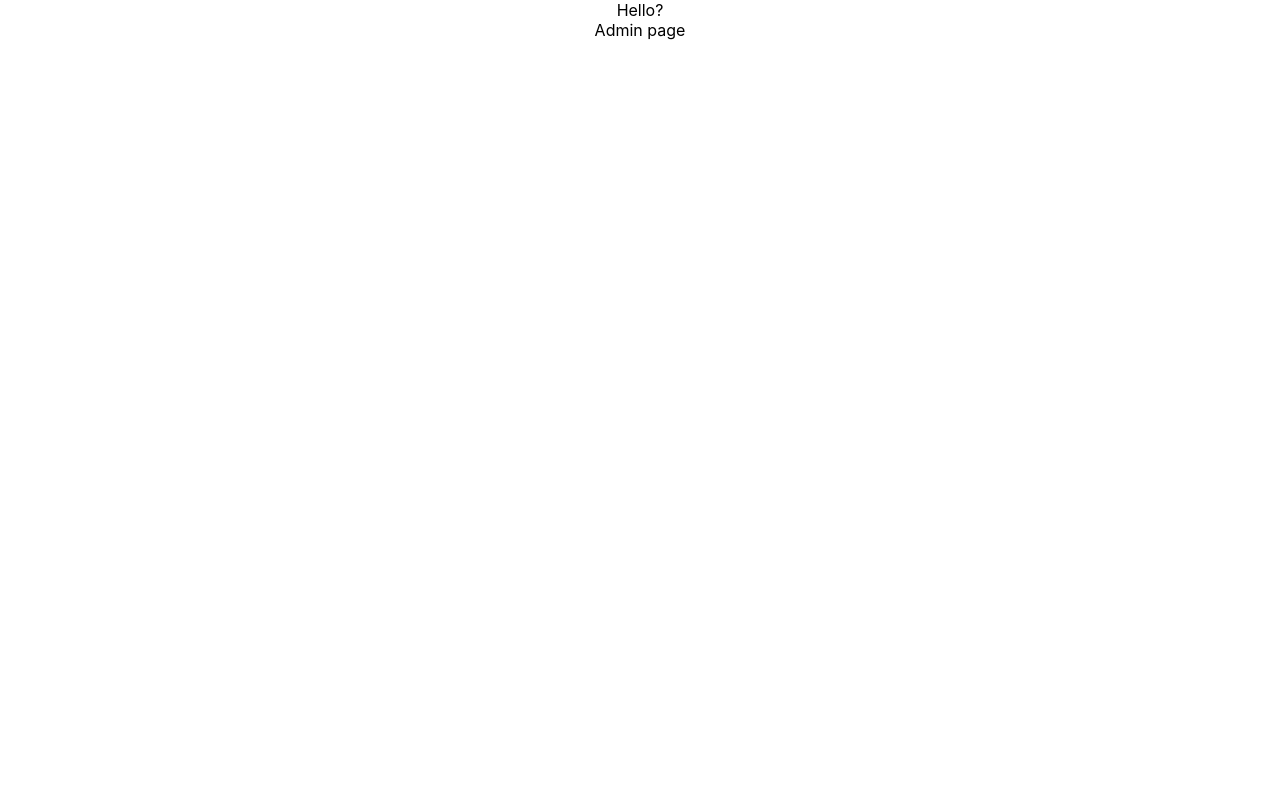
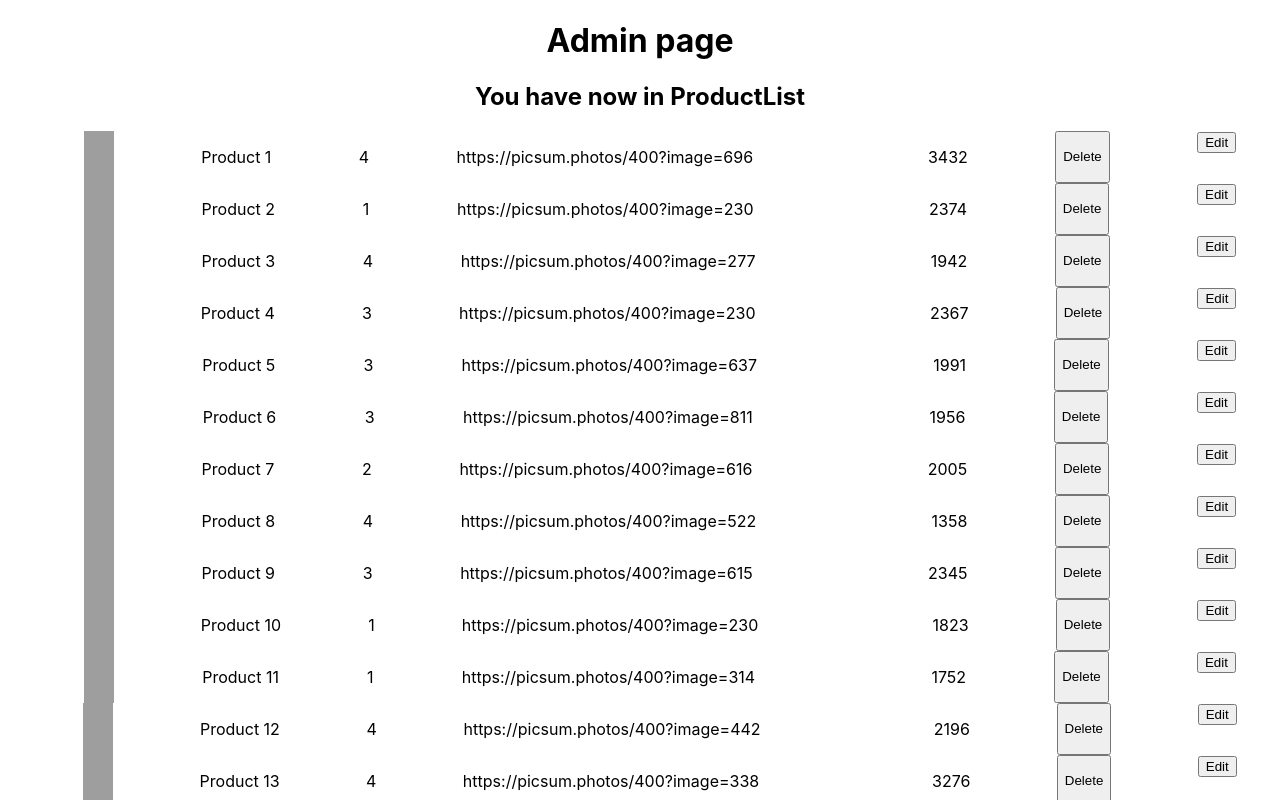
Before and after one commit to adeltancsik/webshop, a React (Create React App) app: page /admin in a window 1280 px wide. Shown: the top 800 px of the page. Built offline with nearby package versions, Linux system fonts and the light colour scheme; data requests are answered from the project's data file; grey boxes are pictures that could not be loaded.

Commit message:
can delete product from admin almost with warning

```diff
--- a/src/actions/productList.js
+++ b/src/actions/productList.js
@@ -27,8 +27,9 @@ export function productDeletedSuccess(id) {
 
 //
 export function deleteProduct(id) {
-  return function(dispatch, getState) {
-    // if (getState().products.length !== 0) return;
+  const result = prompt("are you sure?", "no");
+  if (result === "yes") {
+    return function(dispatch) {
       fetch(`http://localhost:4000/products/${id}`, { method: "DELETE" })
         .then(res => res.json())
         .then(() => {
@@ -36,3 +37,5 @@ export function deleteProduct(id) {
         });
     };
   }
+  return;
+}
--- a/src/components/Admin.js
+++ b/src/components/Admin.js
@@ -1,7 +1,47 @@
 import React from "react";
+import { Link } from "react-router-dom";
 
 export default class Admin extends React.Component {
   render() {
-    return <div>Admin page</div>;
+    return (
+      <div>
+        <header>
+          <h1>Admin page</h1>
+        </header>
+        <main>
+          <h2>You have now in ProductList</h2>
+          <div>
+            <ul>
+              {this.props.products.map(product => {
+                return (
+                  <li className="productLine" key={product.id}>
+                    <img
+                      src={product.imageUrl}
+                      alt={product.name}
+                      width="30px"
+                    />
+
+                    <p>{product.name}</p>
+                    <p>{product.categoryId}</p>
+                    <p>{product.imageUrl}</p>
+                    <p>{product.false}</p>
+                    <p>{product.price}</p>
+                    <button
+                      onClick={() => this.props.deleteProduct(product.id)}
+                    >
+                      Delete
+                    </button>
+
+                    <Link to={`/detail-page-admin/${product.id}`}>
+                      <button>Edit</button>
+                    </Link>
+                  </li>
+                );
+              })}
+            </ul>
+          </div>
+        </main>
+      </div>
+    );
   }
 }
--- /dev/null
+++ b/src/components/AdminAddForm.js
@@ -0,0 +1,33 @@
+import React from "react";
+
+export default class AdminAddForm extends React.Component {
+  state = {};
+
+  handleSubmit = event => {
+    event.preventDefault();
+    if (this.state.title) {
+      this.props.createAlbum(this.state.title);
+    }
+  };
+
+  handleChange = event => {
+    this.setState({ [event.target.name]: event.target.value });
+  };
+
+  render() {
+    return (
+      <form onSubmit={this.handleSubmit}>
+        <label>
+          Title:
+          <input
+            type="text"
+            name="title"
+            value={this.state.title}
+            onChange={this.handleChange}
+          />
+        </label>
+        <button type="submit">Add</button>
+      </form>
+    );
+  }
+}
--- a/src/components/AdminContainer.js
+++ b/src/components/AdminContainer.js
@@ -1,13 +1,36 @@
 import React from "react";
 import Admin from "./Admin";
+import { getProducts, deleteProduct } from "../actions/productList";
+import { connect } from "react-redux";
+// import AdminAddForm from "./AdminAddForm";
 
-export default class AdminContainer extends React.Component {
+class AdminContainer extends React.Component {
+  componentDidMount() {
+    this.props.getProducts();
+    // this.props.deleteProduct(1);
+  }
+
   render() {
+    console.log("this.props", this.props);
     return (
       <div>
-        Hello?
-        <Admin />
+        {/* <AdminAddForm /> */}
+        <Admin
+          products={this.props.products}
+          deleteProduct={this.props.deleteProduct}
+        />
       </div>
     );
   }
 }
+
+const mapStateToProps = state => {
+  return {
+    products: state.productList
+  };
+};
+
+export default connect(
+  mapStateToProps,
+  { getProducts, deleteProduct }
+)(AdminContainer);
--- a/src/components/ProductListContainer.js
+++ b/src/components/ProductListContainer.js
@@ -1,6 +1,7 @@
 import React from "react";
 import ProductList from "./ProductList";
 import { connect } from "react-redux";
+import { Link } from "react-router-dom";
 import { getProducts, deleteProduct } from "../actions/productList";
 
 class ProductListContainer extends React.Component {
@@ -13,6 +14,10 @@ class ProductListContainer extends React.Component {
     return (
       <div>
         <button onClick={() => this.props.deleteProduct(1)}>DELETE</button>
+        <Link to={`/admin`}>
+          <button>Admin</button>
+        </Link>
+
         <ProductList products={this.props.products} />
       </div>
     );
--- /dev/null
+++ b/src/components/admin.css
@@ -0,0 +1,4 @@
+.productLine {
+  display: flex;
+  justify-content: space-around;
+}
--- a/src/index.js
+++ b/src/index.js
@@ -1,6 +1,7 @@
 import React from "react";
 import ReactDOM from "react-dom";
 import "./index.css";
+import "./components/admin.css";
 import App from "./App";
 import * as serviceWorker from "./serviceWorker";
 import { BrowserRouter } from "react-router-dom";
```
Lines whose indentation alone changed are shown as unchanged.
